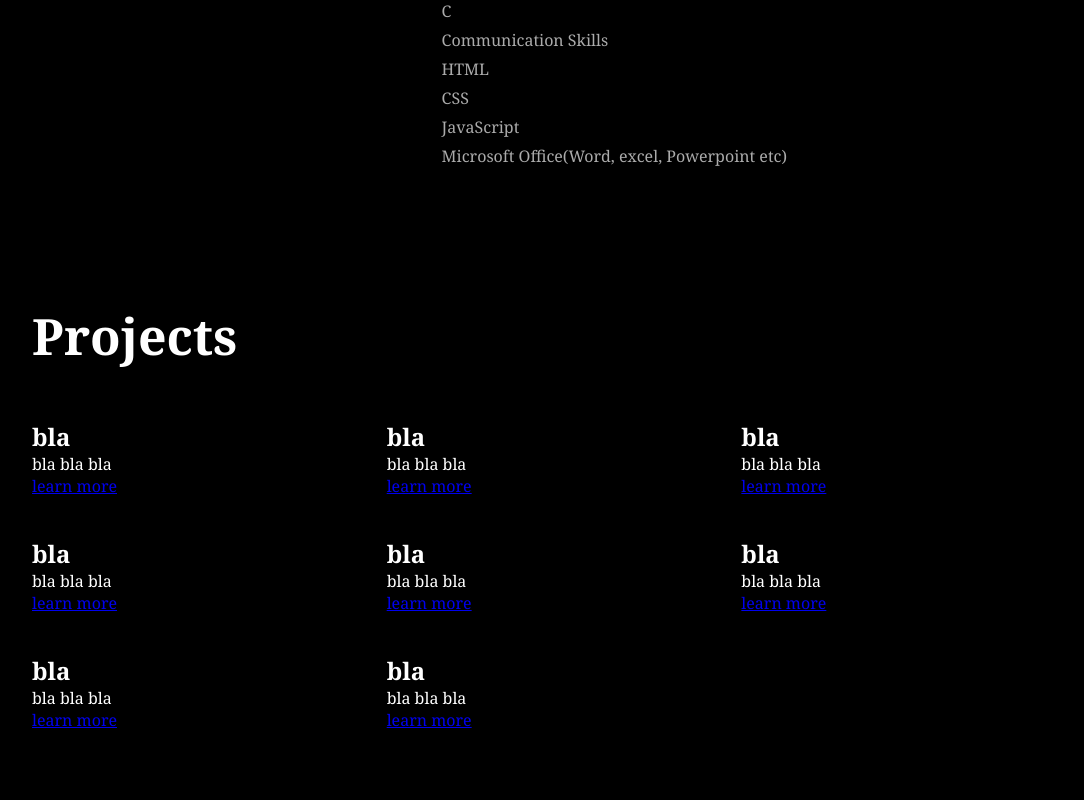
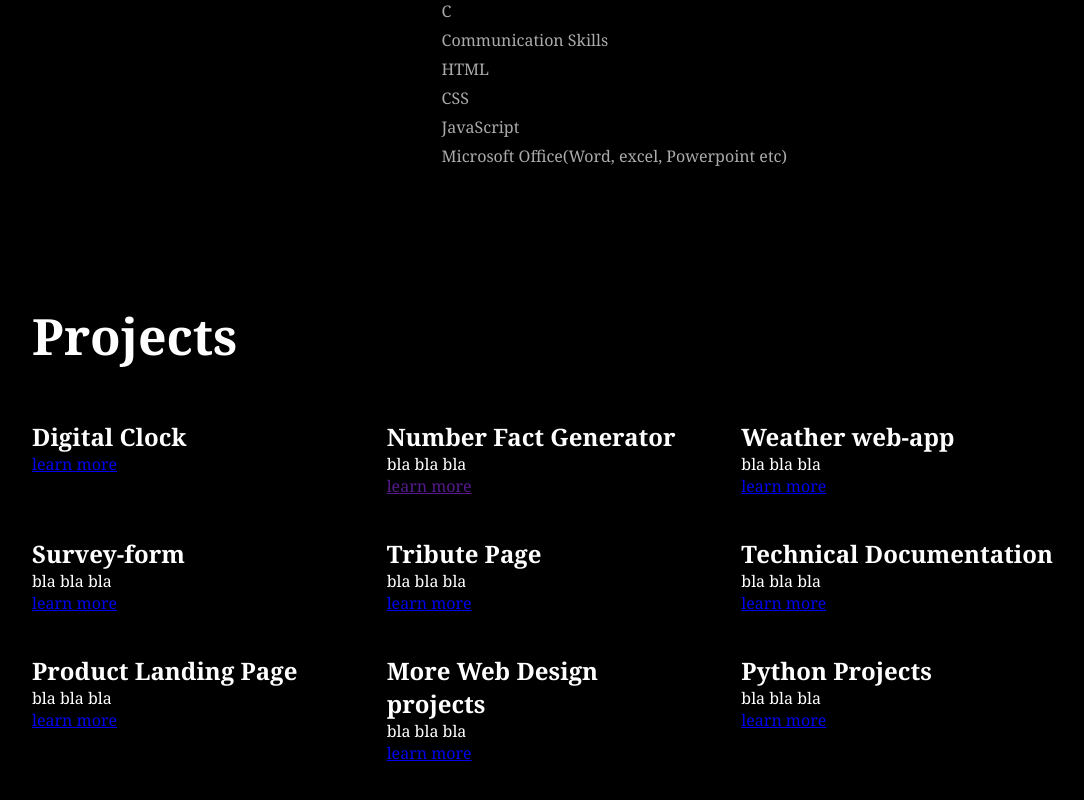
Before and after one commit to sugaryeuphoria/Personal-Portfolio-2024, a plain HTML site: page index.html in a window 1280 px wide. Shown: the part 1799-2599 px from the top of the page, without its empty margins (96-1180 px from the left). Before the commit the page ends 2570 px from the top, so only its background shows below. Drawn offline with Linux system fonts and the light colour scheme.

Commit message:
additions in index.html

```diff
--- a/index.html
+++ b/index.html
@@ -174,49 +174,55 @@
             <h2 class="subtitle">Projects</h2>
             <div class="services-list">
                 <div>
-                    <h2>bla</h2>
+                    <h2>Digital Clock</h2>
+                    <p></p>
+                    <a href = "https://sugaryeuphoria.github.io/Digital_clock/">learn more</a>
+                </div>
+
+                <div>
+                    <h2>Number Fact Generator</h2>
+                    <p>bla bla bla</p>
+                    <a href = "">learn more</a>
+                </div>
+
+                <div>
+                    <h2>Weather web-app</h2>
+                    <p>bla bla bla</p>
+                    <a href = "#">learn more</a>
+                </div>
+                <div>
+                    <h2>Survey-form</h2>
                     <p>bla bla bla</p>
                     <a href = "#">learn more</a>
                 </div>
 
                 <div>
-                    <h2>bla</h2>
+                    <h2>Tribute Page</h2>
                     <p>bla bla bla</p>
                     <a href = "#">learn more</a>
                 </div>
 
                 <div>
-                    <h2>bla</h2>
+                    <h2>Technical Documentation</h2>
                     <p>bla bla bla</p>
                     <a href = "#">learn more</a>
                 </div>
                 <div>
-                    <h2>bla</h2>
+                    <h2>Product Landing Page</h2>
                     <p>bla bla bla</p>
                     <a href = "#">learn more</a>
                 </div>
 
                 <div>
-                    <h2>bla</h2>
+                    <h2>More Web Design projects</h2>
                     <p>bla bla bla</p>
-                    <a href = "#">learn more</a>
+                    <a href = "https://www.freecodecamp.org/learn/2022/responsive-web-design/">learn more</a>
                 </div>
 
                 <div>
-                    <h2>bla</h2>
+                    <h2>Python Projects</h2>
                     <p>bla bla bla</p>
-                    <a href = "#">learn more</a>
-                </div>
-                <div>
-                    <h2>bla</h2>
-                    <p>bla bla bla</p>
-                    <a href = "#">learn more</a>
-                </div>
-
-                <div>
-                    <h2>bla</h2>
-                    <p>bla bla bla</p>
-                    <a href = "#">learn more</a>
+                    <a href = "https://github.com/sugaryeuphoria">learn more</a>
                 </div>
             </div>
 
```
